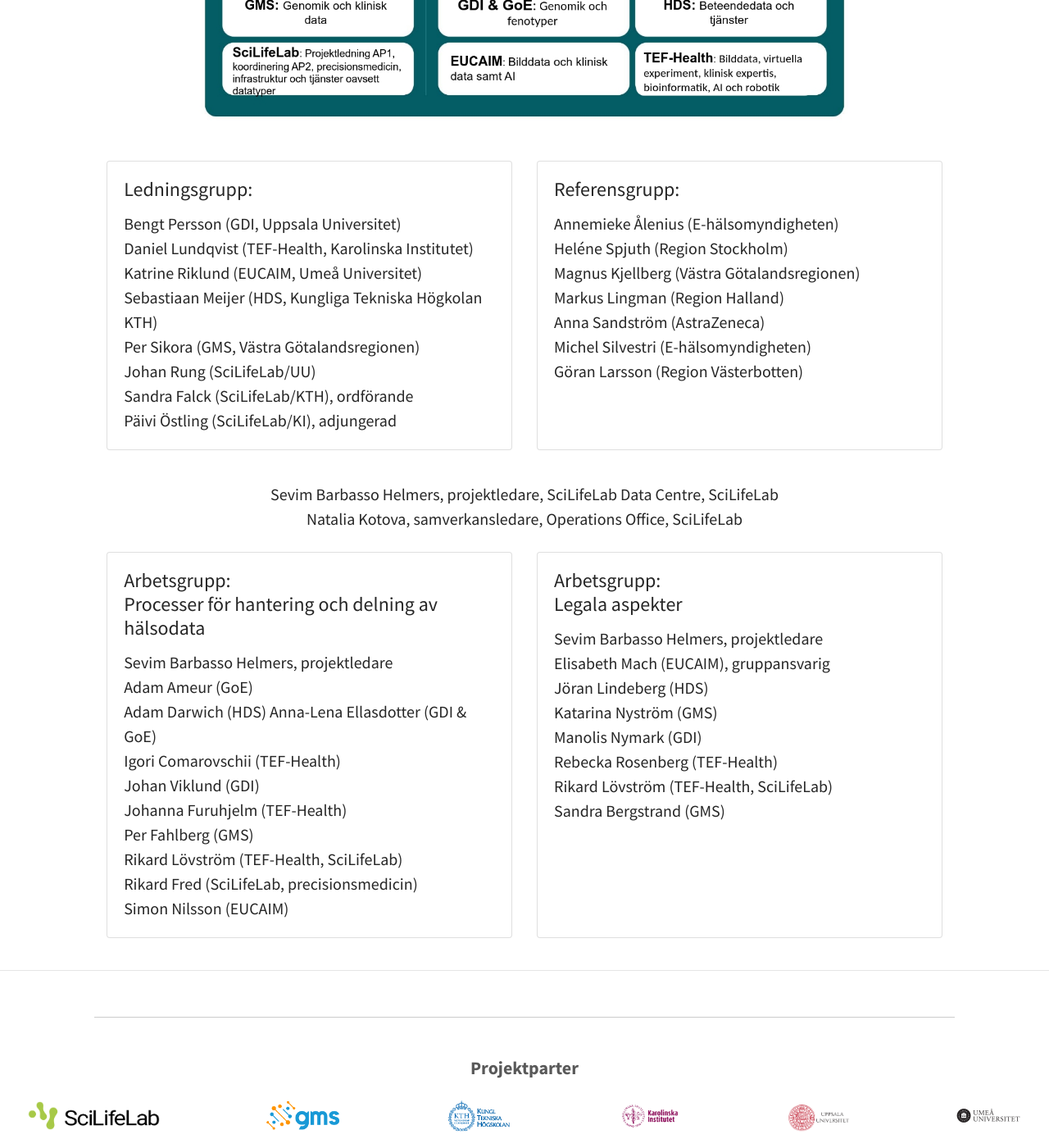
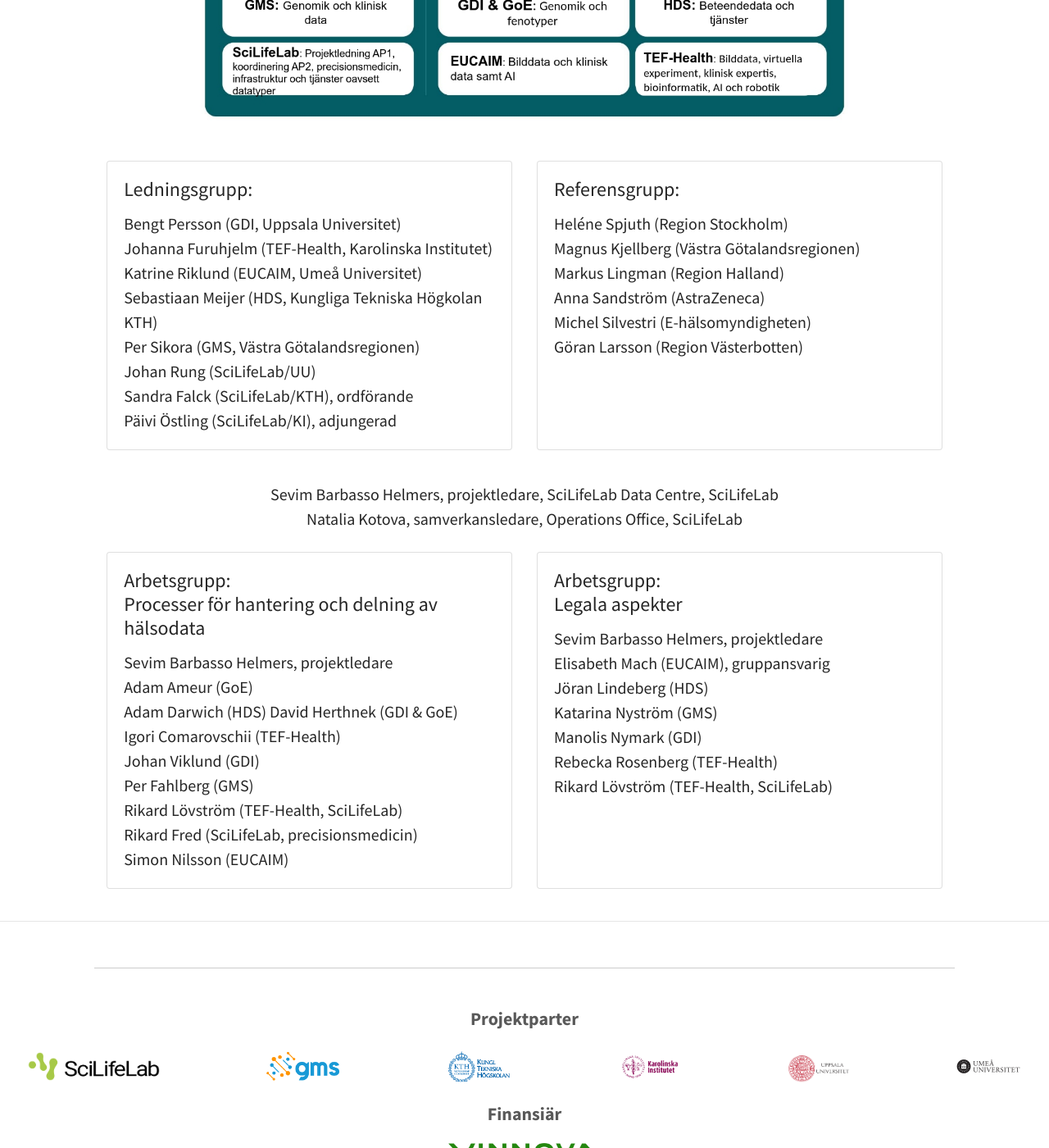
Before and after one commit to ScilifelabDataCentre/DIGIfor1Health_web, a Jekyll site: the page built from pages/about.md, in a window 1280 px wide and 1400 px high, scrolled down 826 px. Shown: the whole window at 82% size. Built offline with Jekyll 4.4.1, drawn with Linux system fonts in a browser that asks for light colours; a script that is not in the unit is left out; comment, search, counter and statistics services are not loaded.

Commit message:
Update team members in about.md

```diff
--- a/pages/about.md
+++ b/pages/about.md
@@ -23,7 +23,7 @@ DIGIfor1healthSE bidrar till ökad samordning mellan stat och region för ökat
           <p class="card-text">
 
     Bengt Persson (GDI, Uppsala Universitet) <br>
-    Daniel Lundqvist (TEF-Health, Karolinska Institutet) <br>
+    Johanna Furuhjelm (TEF-Health, Karolinska Institutet) <br>
     Katrine Riklund (EUCAIM, Umeå Universitet) <br>
     Sebastiaan Meijer (HDS, Kungliga Tekniska Högkolan KTH) <br>
     Per Sikora (GMS, Västra Götalandsregionen) <br>
@@ -41,7 +41,6 @@ DIGIfor1healthSE bidrar till ökad samordning mellan stat och region för ökat
             Referensgrupp:
           </h4>
           <p class="card-text">
-    Annemieke Ålenius (E-hälsomyndigheten) <br>
     Heléne Spjuth (Region Stockholm) <br>
     Magnus Kjellberg (Västra Götalandsregionen) <br>
     Markus Lingman (Region Halland) <br>
@@ -77,10 +76,9 @@ Natalia Kotova, samverkansledare, Operations Office, SciLifeLab
 Sevim Barbasso Helmers, projektledare<br>
 Adam Ameur (GoE)<br>
 Adam Darwich (HDS)
-Anna-Lena Ellasdotter (GDI & GoE)<br>
+David Herthnek (GDI & GoE)<br>
 Igori Comarovschii (TEF-Health)<br>
 Johan Viklund (GDI)<br>
-Johanna Furuhjelm (TEF-Health)<br>
 Per Fahlberg (GMS)<br>
 Rikard Lövström (TEF-Health, SciLifeLab)<br>
 Rikard Fred (SciLifeLab, precisionsmedicin)<br>
@@ -102,8 +100,7 @@ Jöran Lindeberg (HDS)<br>
 Katarina Nyström (GMS) <br>
 Manolis Nymark (GDI) <br>
 Rebecka Rosenberg (TEF-Health)<br>
-Rikard Lövström (TEF-Health, SciLifeLab)<br>
-Sandra Bergstrand (GMS)</p>
+Rikard Lövström (TEF-Health, SciLifeLab)</p>
         </div>
       </div>
     </div>
```
